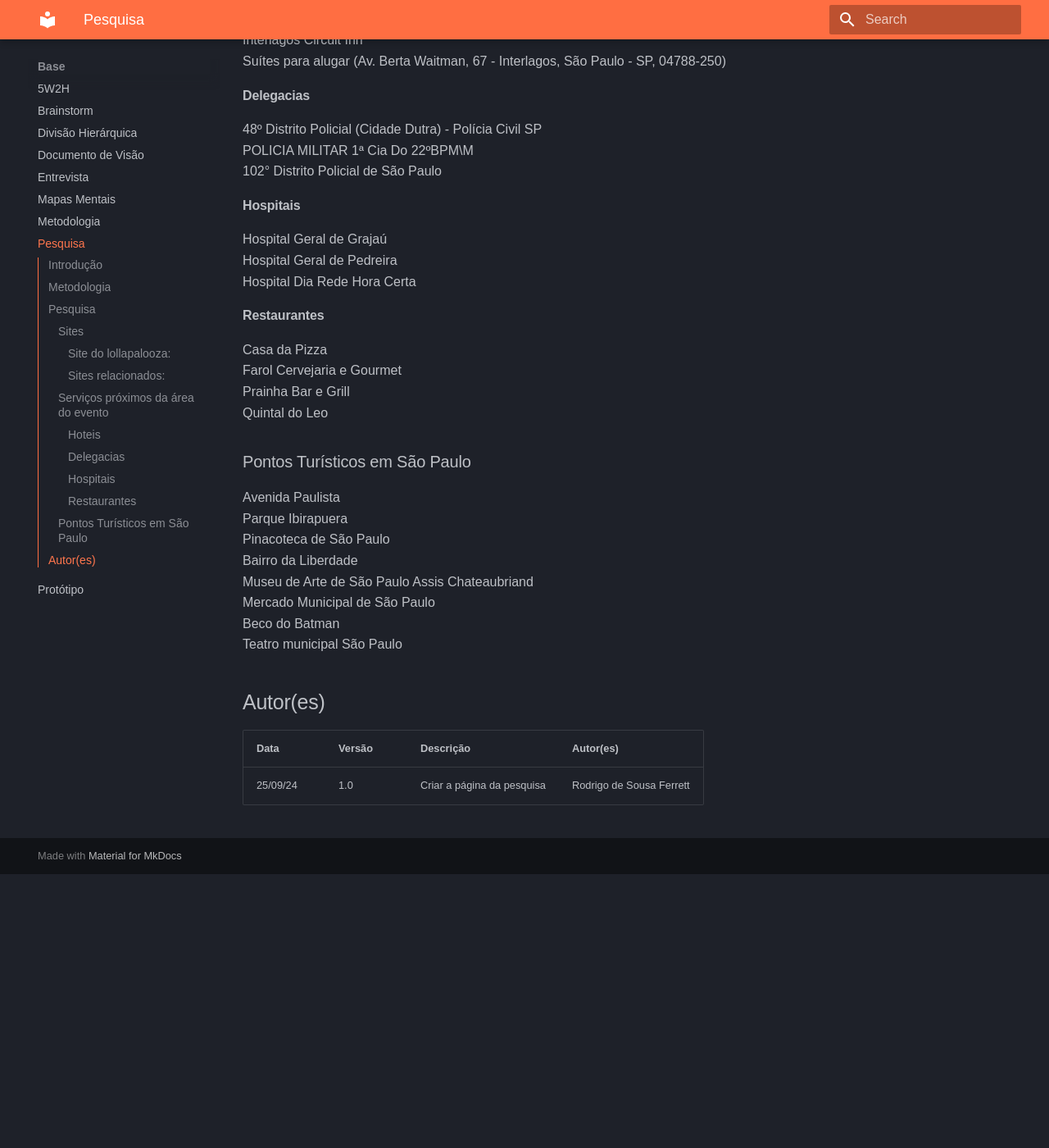
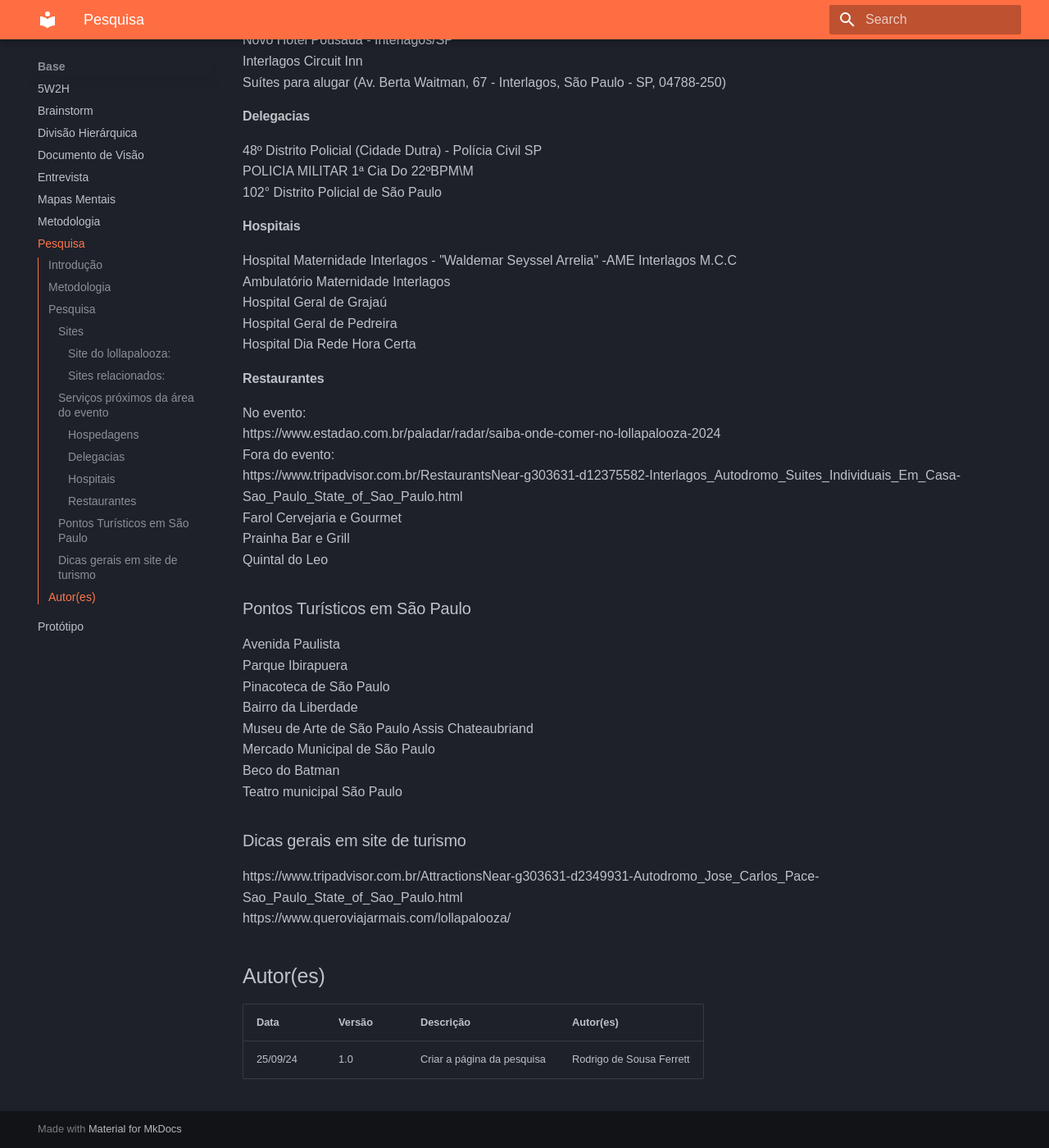
Before and after one commit to Projetos-de-Extensao/PFE_24.2_8001_II_RaveBreaking, an MkDocs documentation site: the page built from docs/base/pesquisa.md, in a window 1280 px wide and 1400 px high, scrolled down 985 px. Shown: the whole window at 82% size. Built offline with MkDocs 1.6.1 and Material for MkDocs 9.7.7, drawn with Linux system fonts in a browser that asks for light colours; some web fonts are replaced; before the commit the page ends 2051 px from its top, so only the background shows below that; some of the changed text lies outside the part shown.

Commit message:
Atualizar o pesquisa.md

```diff
--- a/docs/base/pesquisa.md
+++ b/docs/base/pesquisa.md
@@ -34,7 +34,9 @@
 
 ### Serviços próximos da área do evento
 
-#### Hoteis
+#### Hospedagens
+https://www.letsatlantica.com.br/hotel-perto-do-lollapalooza
+<br>
 Hotel Paddock
 <br>
 Novo Hotel Pousada - Interlagos/SP
@@ -51,6 +53,11 @@
 102° Distrito Policial de São Paulo
 
 #### Hospitais
+Hospital Maternidade Interlagos - "Waldemar Seyssel Arrelia"
+-AME Interlagos M.C.C
+<br>
+Ambulatório Maternidade Interlagos
+<br>
 Hospital Geral de Grajaú
 <br>
 Hospital Geral de Pedreira
@@ -58,7 +65,12 @@
 Hospital Dia Rede Hora Certa
 
 #### Restaurantes
-Casa da Pizza
+No evento:
+<br> https://www.estadao.com.br/paladar/radar/saiba-onde-comer-no-lollapalooza-2024
+<br>
+Fora do evento:
+<br>
+https://www.tripadvisor.com.br/RestaurantsNear-g303631-d12375582-Interlagos_Autodromo_Suites_Individuais_Em_Casa-Sao_Paulo_State_of_Sao_Paulo.html
 <br>
 Farol Cervejaria e Gourmet
 <br>
@@ -84,6 +96,11 @@
 <br>
 Teatro municipal São Paulo
 
+### Dicas gerais em site de turismo
+https://www.tripadvisor.com.br/AttractionsNear-g303631-d2349931-Autodromo_Jose_Carlos_Pace-Sao_Paulo_State_of_Sao_Paulo.html
+<br>
+https://www.queroviajarmais.com/lollapalooza/
+
 ## Autor(es)
 
 | Data | Versão | Descrição | Autor(es) |
```
